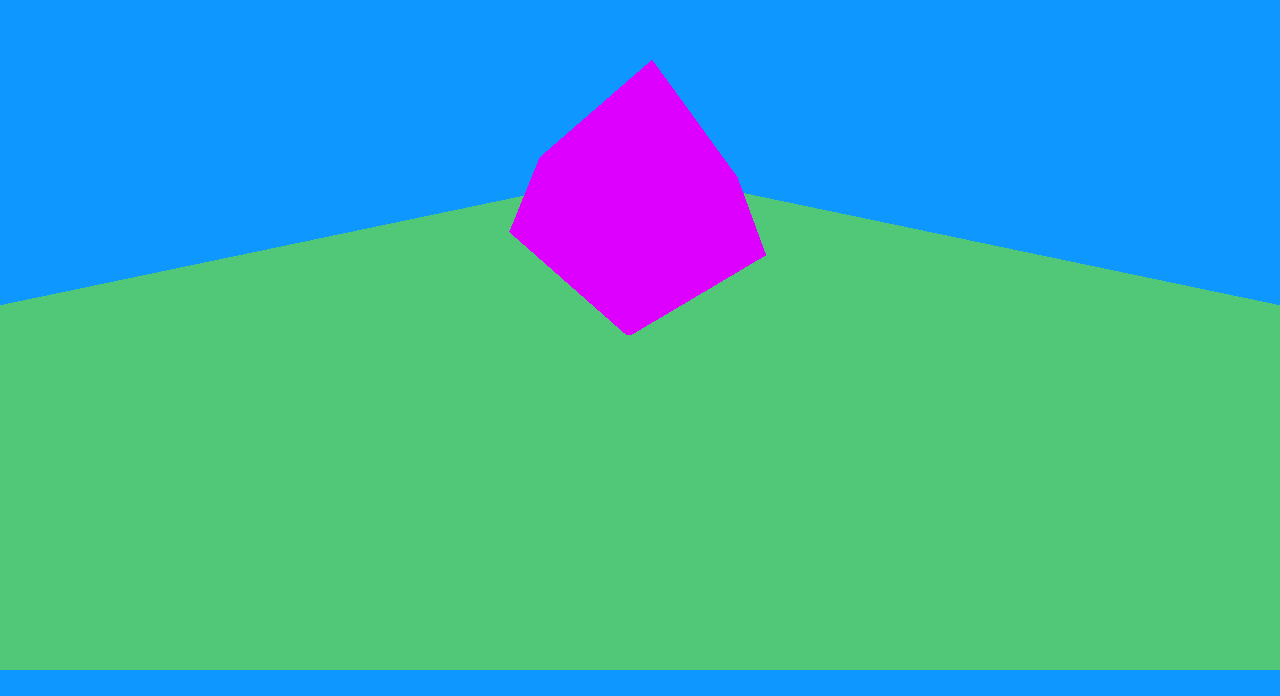
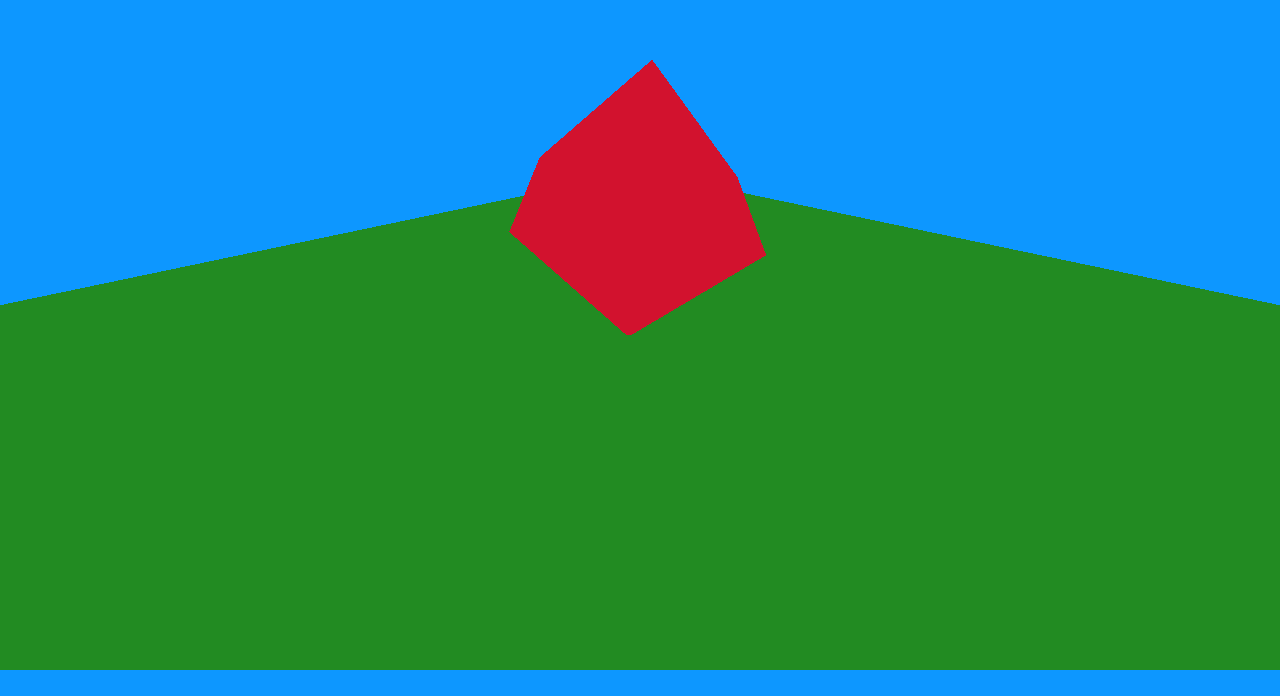
Before and after one commit to zaccmagicdev/3d_shapes, a website built with Vite: page index.html in a window 1280 px wide. Shown: the part 104-800 px from the top of the page. Built offline with nearby package versions, Linux system fonts and the light colour scheme.

Commit message:
FIX: Corrected color hues

```diff
--- a/index.html
+++ b/index.html
@@ -2,7 +2,7 @@
 <html lang="en">
   <head>
     <meta charset="utf-8" />
-    <title>My first three.js app</title>
+    <title>The Red Cube that could</title>
     <style>
       body {
         margin: 0;
--- a/scene.js
+++ b/scene.js
@@ -19,7 +19,7 @@ document.body.appendChild(renderer.domElement);
 const ground = new THREE.Mesh(
   new THREE.PlaneGeometry(50, 10, 1, 1),
   new THREE.MeshBasicMaterial({
-    color: 0x50c878,
+    color: 0x228B22,
     side: THREE.DoubleSide,
   })
 );
@@ -32,5 +32,5 @@ renderer.setAnimationLoop(() => renderer.render(scene, camera));
 camera.position.z = 4;
 
 //first object
-const cube1 = new cube(scene, camera, renderer, 1, 1, 0, 0.6, 0xdd00ff, false);
+const cube1 = new cube(scene, camera, renderer, 1, 1, 0, 0.6, 0xD2122E, false);
 cube1.renderCube();
```
